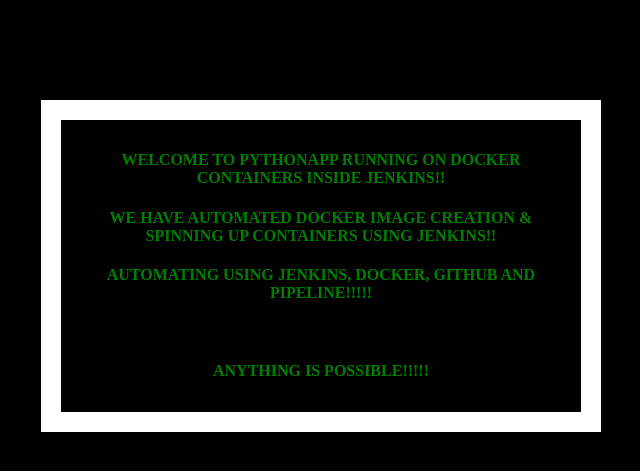
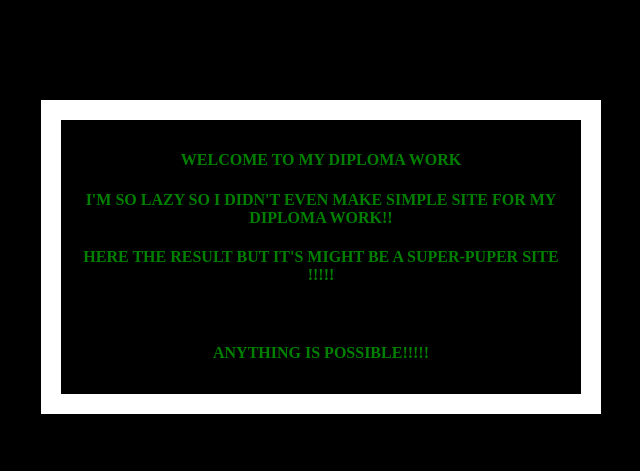
Before and after one commit to NazarServer322/TestECRJenkins, a Flask app: page / in a window 1280 px wide. Shown: the top 471 px of the page, without its empty margins (319-959 px from the left). Run offline with Flask 2, Linux system fonts and the light colour scheme.

Commit message:
Update index.html

```diff
--- a/templates/index.html
+++ b/templates/index.html
@@ -19,9 +19,9 @@
   </head>
   <body>
     <div class="container">
-      <h4>Welcome to PythonApp running on Docker containers inside Jenkins!!</h4>
-      <h4>We have automated Docker image creation & spinning up Containers using Jenkins!!</h4>
-      <h4>Automating using Jenkins, Docker, GitHub and Pipeline!!!!!</h4>
+      <h4>Welcome to my Diploma work</h4>
+      <h4>I'm so lazy so i didn't even make  simple site for my diploma work!!</h4>
+      <h4>Here the result  but it's might be a super-puper site !!!!!</h4>
       <br>
        <h4>Anything is Possible!!!!!</h4>
     </div>
```
